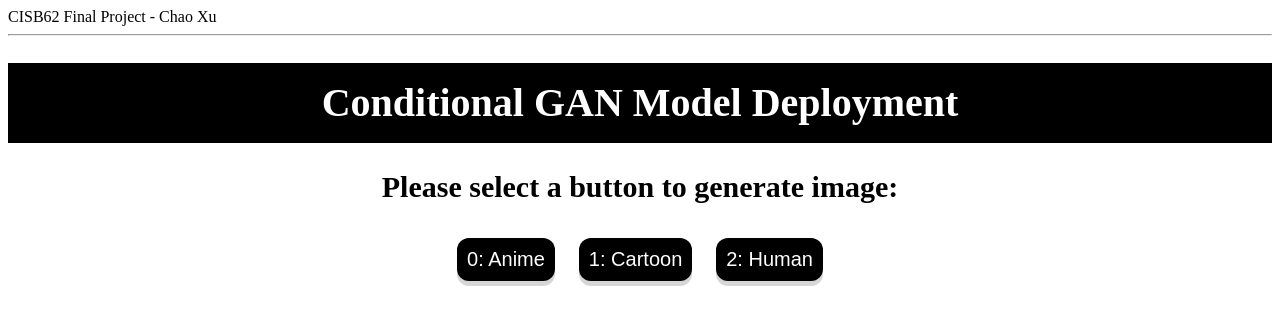
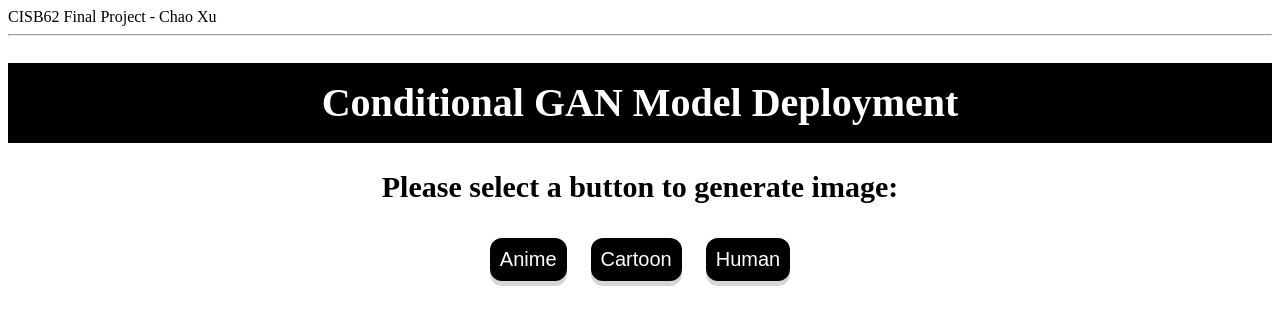
Before and after one commit to Lilacbibi/GAN_flask, a Flask app: page / in a window 1280 px wide. Shown: the top 325 px of the page. Run offline with Flask 3, Linux system fonts and the light colour scheme.

Commit message:
Add files via upload

```diff
--- a/templates/submission.html
+++ b/templates/submission.html
@@ -44,9 +44,9 @@
         <div style="margin-top: 0px; text-align:center">
             <h2 style = "font-size:30px; ">Please select a button to generate image:</h2>
 
-            <button class="button buttonS" id='btn_0' name="LabelNumber" value="0" type="submit">0: Anime</button>
-            <button class="button buttonS" id='btn_1' name="LabelNumber" value="1" type="submit">1: Cartoon</button>
-            <button class="button buttonS" id='btn_1' name="LabelNumber" value="2" type="submit">2: Human</button>
+            <button class="button buttonS" id='btn_0' name="LabelNumber" value="0" type="submit">Anime</button>
+            <button class="button buttonS" id='btn_1' name="LabelNumber" value="1" type="submit">Cartoon</button>
+            <button class="button buttonS" id='btn_1' name="LabelNumber" value="2" type="submit">Human</button>
 
 
         </div>
```
